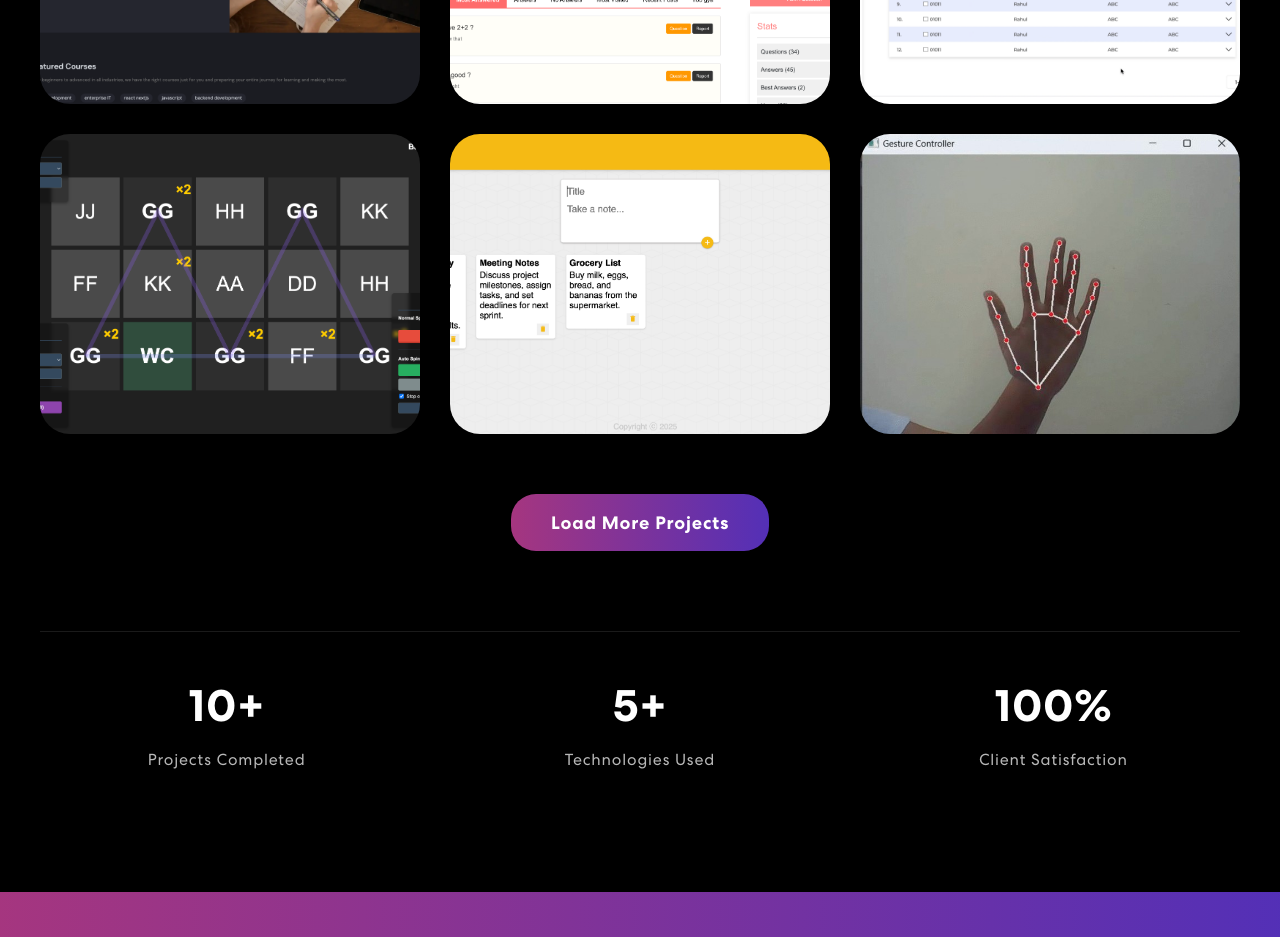
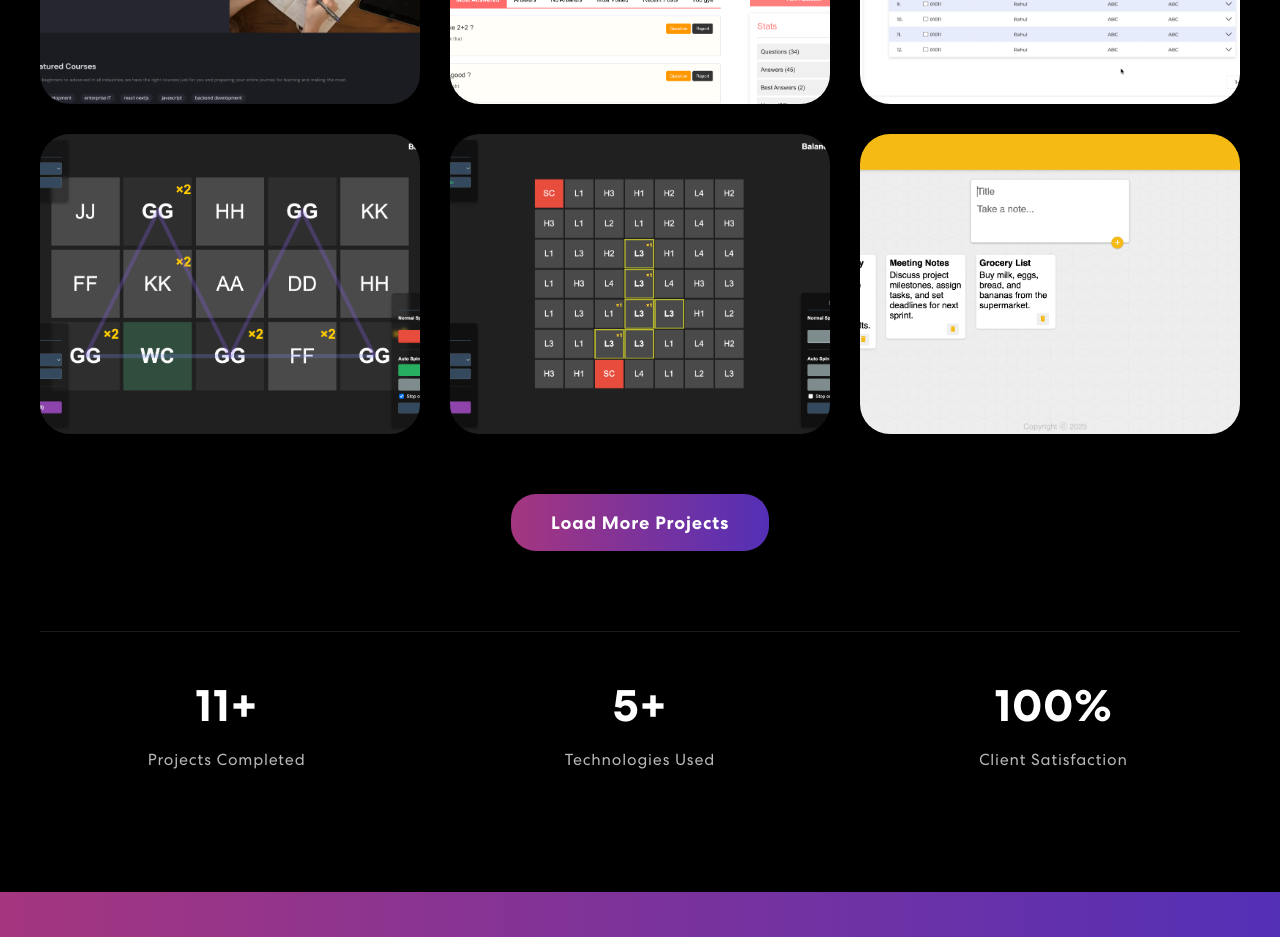
Before and after one commit to MayankPandey2004/Personal-Portfolio, a React (Create React App) app: page / in a window 1280 px wide. Shown: the part 3020-3957 px from the top of the page. Built offline with nearby package versions, Linux system fonts and the light colour scheme.

Commit message:
added projects

```diff
--- a/src/components/Projects.js
+++ b/src/components/Projects.js
@@ -9,6 +9,7 @@ import projImg7 from "../assets/img/project-img7.png";
 import projImg8 from "../assets/img/project-img8.png";
 import projImg9 from "../assets/img/project-img9.png";
 import projImg10 from "../assets/img/project-img10.png";
+import projImg11 from "../assets/img/project-img11.png";
 
 import { useState } from "react"
 import ProjectCard from "./ProjectCard"
@@ -43,6 +44,13 @@ const Projects = () => {
       imgUrl: projImg10,
       demoUrl: "none",
       githubUrl: "https://github.com/MayankPandey2004/SpringBoot-SlotMachine",
+    },
+    {
+      title: "CupCakeCandy Matching-Clusters",
+      description: "using SpringBoot and Javascript",
+      imgUrl: projImg11,
+      demoUrl: "none",
+      githubUrl: "https://github.com/MayankPandey2004/SpringBoot-MatchingClusters",
     },
     {
       title: "Blockchain DKeeper",
@@ -113,7 +121,8 @@ const Projects = () => {
         "Realtime WebCam Drawing"
       ],
       game: [
-        "RobinTheMerry Slot-Machine"
+        "RobinTheMerry Slot-Machine",
+        "CupCakeCandy Matching-Clusters"
       ],
       bots: [
         "Discord Music Bot"
```
Also changed, not shown: src/assets/img/project-img11.png (added).
